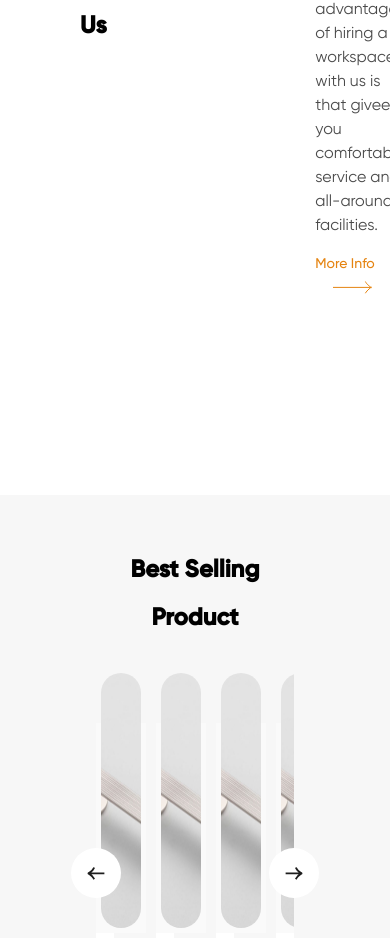
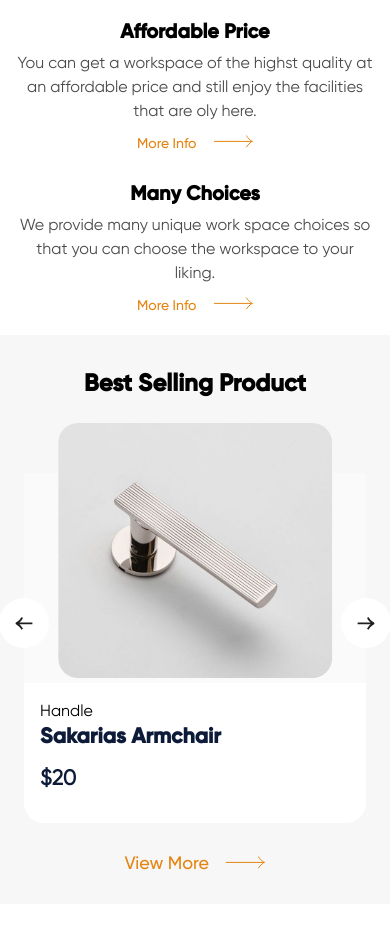
Before and after one commit to JavokhirMurodov1626/Door-Handles, an Angular app: page / in a window 390 px wide. Shown: the part 1059-1997 px from the top of the page. Built offline with nearby package versions, Linux system fonts and the light colour scheme.

Commit message:
products and why choose sections have been updated

```diff
--- a/src/app/app.component.css
+++ b/src/app/app.component.css
@@ -1,19 +1,30 @@
 @import url('./css/typography.css');
 @import url('./css/base.css');
 
-nav{
+nav {
     position: absolute;
 }
 
-.products-section .link-button{
+.products-section .link-button {
     font-size: 1.8rem;
 }
-.footer{
+
+.footer {
     background-color: #f7f7f7;
 }
-.contact-section{
+
+.contact-section {
     margin-bottom: 24rem;
 }
-header{
+
+header {
     background-color: blue;
 }
+
+@media screen and (max-width:767px) {
+    .why-choose-us .link-button {
+        text-align: center;
+        display: block;
+        margin: 0 auto;
+    }
+}
--- a/src/app/carousel/carousel.component.ts
+++ b/src/app/carousel/carousel.component.ts
@@ -22,6 +22,21 @@ export class CarouselComponent {
     autoplay:{
       delay:3000
     },
+    breakpoints: {
+      // when window width is >= 320px
+      320: {
+        slidesPerView: 1,
+      },
+      // when window width is >= 640px
+      767: {
+        slidesPerView: 3,
+        spaceBetween: 24
+      },
+      1024:{
+        slidesPerView:4,
+        spaceBetween:42
+      }
+    }
   };
 
   slideNext(){
--- a/src/app/navbar/navbar.component.css
+++ b/src/app/navbar/navbar.component.css
@@ -141,6 +141,7 @@ nav .nav-menu {
         gap: 4rem;
         top: 6.6rem;
         padding-top: 10rem;
+        max-height: calc(100vh - 6.6rem);
 
     }
     .hamburger-modal .nav-link{
--- a/src/app/product-box/product-box.component.css
+++ b/src/app/product-box/product-box.component.css
@@ -39,3 +39,17 @@
 .category{
     text-transform: capitalize;
 }
+
+@media screen and (max-width:1023px) {
+    .product-content {
+        padding: 1.6rem;
+    }
+    .product-content h3 {
+        margin-bottom: 1.6rem;
+        font-weight: 600;
+        color: #0D1B39;
+    }
+    .product-content .product-price{
+        font-family: 'Gilroy-Regular';
+    }
+}
--- a/src/app/products-section/products-section.component.css
+++ b/src/app/products-section/products-section.component.css
@@ -10,3 +10,26 @@ h2{
     padding-top: 6rem;
     text-align: center;
 }
+
+@media screen and (max-width:1023px) {
+    .products-section{
+        padding:2.4rem;
+    }
+    h2{
+        margin-bottom: 2.4rem;
+    }
+    .link-wrap{
+        padding-top: 3.2rem;
+    }
+}
+@media screen and (max-width:1023px) {
+    .products-section{
+        padding:2.4rem;
+    }
+    h2{
+        margin-bottom: 1.6rem;
+    }
+    .link-wrap{
+        padding-top: 2.4rem;
+    }
+}
--- a/src/app/why-choose-us/why-choose-us.component.css
+++ b/src/app/why-choose-us/why-choose-us.component.css
@@ -24,3 +24,56 @@
     color: #1E1E1E;
     opacity: 0.8;
 }
+
+@media screen and (max-width:1023px) {
+    .why-choose-us {
+        width: 100%;
+        padding:2.4rem;
+        flex-direction: column;
+    }
+
+    .section-title-box {
+        padding-right:0;
+        text-align: center;
+        margin-bottom: 2.4rem;
+    }
+
+    .section-boxes {
+        grid-template-columns: repeat(3, 1fr);
+        gap: 2.4rem;
+    }
+
+    .section-box h3 {
+        margin-bottom: 0.8rem;
+    }
+
+    .section-box p {
+        margin-bottom: 0.8rem;
+    }
+
+}
+@media screen and (max-width:767px) {
+    .why-choose-us {
+        padding:1.6rem;
+    }
+
+    .section-title-box {
+        margin-bottom:0.8rem;
+    }
+
+    .section-boxes {
+        grid-template-columns: repeat(1, 1fr);
+        gap: 2.4rem;
+    }
+
+    .section-box h3 {
+        margin-bottom: 0.8rem;
+        text-align: center;
+    }
+
+    .section-box p {
+        margin-bottom: 0.8rem;
+        text-align: center;
+    }
+
+}
```
Also changed, not shown: src/app/products-section/products-section.component.html (line endings or trailing spaces).
